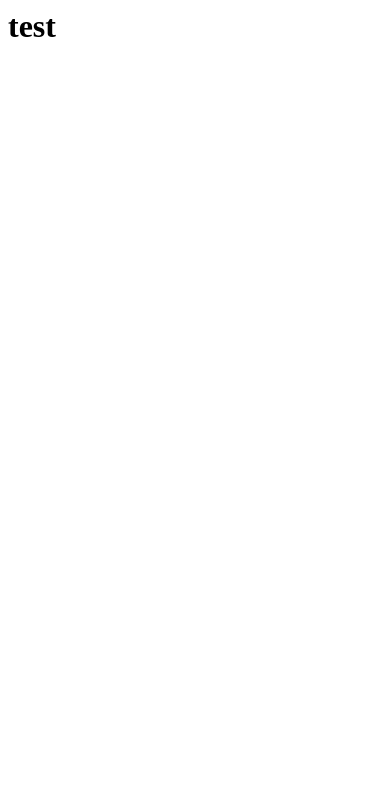
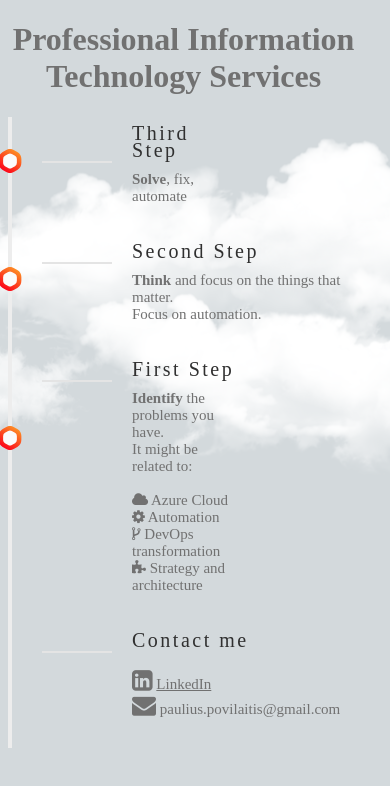
Before and after one commit to pauliuspovilaitis/pauliuspovilaitis, a plain HTML site: page index.html in a window 390 px wide. Drawn offline with Linux system fonts and the light colour scheme.

Commit message:
main commit

```diff
--- /dev/null
+++ b/app.css
@@ -0,0 +1,255 @@
+h1 {
+    text-align: center;
+    color: #717171;
+}
+
+#cloud {
+    height: 90%;
+    width: 90%;
+    background-color: #d3d9dc;
+    background-image: url('img/cloud1.png'), url('img/cloud2.png');
+    background-repeat: repeat-x;
+    animation: 50s para infinite linear;
+}
+
+@keyframes para {
+    100% {
+        background-position: -5000px 20%, -800px 95%, 500px 50%, 1000px 100%, 400px 0;
+    }
+}
+
+@media print {
+    *,
+     :after,
+     :before {
+        color: #000 !important;
+        text-shadow: none !important;
+        background: 0 0 !important;
+        -webkit-box-shadow: none !important;
+        box-shadow: none !important;
+    }
+    img {
+        page-break-inside: avoid;
+    }
+    img {
+        max-width: 100% !important;
+    }
+    p {
+    orphans: 3;
+        widows: 3;
+    }
+}
+
+* {
+    -webkit-box-sizing: border-box;
+    -moz-box-sizing: border-box;
+    box-sizing: border-box;
+}
+
+ :after,
+ :before {
+    -webkit-box-sizing: border-box;
+    -moz-box-sizing: border-box;
+    box-sizing: border-box;
+}
+
+p {
+    margin: 0 0 10px;
+}
+
+a {
+    color: #717171;
+}
+
+@media (min-width:768px) {
+    .container {
+        width: 750px;
+    }
+}
+
+@media (min-width:992px) {
+    .container {
+        width: 970px;
+    }
+}
+
+@media (min-width:1200px) {
+    .container {
+        width: 1170px;
+    }
+}
+
+
+#prototype {
+    background-color: #f4f4f4;
+    color: #717171;
+}
+
+.prototype {
+    width: 50%;
+    position: relative;
+    padding-top: 10px;
+    padding-bottom: 20px;
+}
+
+.prototype img {
+    width: 30px;
+}
+
+.prototype.right {
+    float: right;
+    text-align: left;
+    padding-left: 120px;
+    border-left: 4px solid #ededed;
+}
+
+.prototype.left {
+    float: left;
+    margin-left: 4px;
+    text-align: right;
+    padding-right: 120px;
+    border-right: 4px solid #ededed;
+}
+
+.prototype.right img {
+    position: absolute;
+    top: 29%;
+    left: -17px;
+}
+
+.prototype.left img {
+    position: absolute;
+    top: 29%;
+    right: -16px;
+}
+
+.protoype-marges {
+    height: 130px;
+}
+
+.prototype.left span:after {
+    display: block;
+    position: absolute;
+    content: '';
+    width: 70px;
+    height: 2px;
+    background: #e4e4e4;
+    right: 30px;
+}
+
+.prototype.right span:after {
+    display: block;
+    position: absolute;
+    content: '';
+    width: 70px;
+    height: 2px;
+    background: #e4e4e4;
+    left: 30px;
+}
+
+#prototype span {
+    font-size: 38px;
+    line-height: 0.66;
+    letter-spacing: 2.5px;
+    color: #303030;
+}
+
+ ::-webkit-input-placeholder {
+    font-style: italic;
+    color: rgba(0, 0, 0, 0.27);
+}
+
+ :-moz-placeholder {
+    font-style: italic;
+    color: rgba(0, 0, 0, 0.27);
+}
+
+ ::-moz-placeholder {
+    font-style: italic;
+    color: rgba(0, 0, 0, 0.27);
+}
+
+ :-ms-input-placeholder {
+    font-style: italic;
+    color: rgba(0, 0, 0, 0.27);
+}
+
+@media screen and (max-width: 767px) {
+    #prototype span {
+        font-size: 20px;
+    }
+    .prototype {
+        font-size: 15px;
+    }
+    .prototype {
+        width: 100%;
+        position: relative;
+        padding-top: 10px;
+        padding-bottom: 20px;
+    }
+    .prototype img {
+        width: 24px;
+    }
+    .prototype.right {
+        float: right;
+        text-align: left;
+        padding-left: 120px;
+        border-left: 4px solid #ededed;
+    }
+    .prototype.left {
+        float: right;
+        text-align: left;
+        padding-left: 120px;
+        border-left: 4px solid #ededed;
+        border-right: 0;
+    }
+    .prototype.right img {
+        position: absolute;
+        top: 27%;
+        left: -14px;
+    }
+    .prototype.left img {
+        position: absolute;
+        top: 27%;
+        left: -14px;
+        right: inherit;
+    }
+    .prototype.left span:after {
+        display: block;
+        position: absolute;
+        content: '';
+        width: 70px;
+        height: 2px;
+        background: #e4e4e4;
+        left: 30px;
+    }
+}
+
+ ::-webkit-scrollbar {
+    -webkit-appearance: none;
+    width: 7px;
+}
+
+ ::-webkit-scrollbar-thumb {
+    border-radius: 5px;
+    background-color: rgba(0, 0, 0, .3);
+    -webkit-box-shadow: 0 0 1px rgba(255, 255, 255, .6);
+}
+
+@media only screen and (max-width: 767px) {
+    .protoype-marges {
+        height: 40px;
+    }
+    .container {
+        padding-left: 30px;
+        padding-right: 30px;
+        max-width: 100%;
+    }
+}
+
+@media only screen and (max-width: 480px) {
+    .container {
+        padding-left: 35px;
+        padding-right: 35px;
+    }
+}
--- a/index.html
+++ b/index.html
@@ -1,5 +1,64 @@
-<html>
-  <body>
-    <h1>test</h1>
-  </body>
+<!doctype html>
+<html lang="en">
+
+<head>
+    <meta charset="utf-8">
+    <meta name="viewport" content="width=device-width, initial-scale=1">
+    <title>Paulius Povilaitis</title>
+    <link rel="stylesheet" href="app.css">
+	<link rel="stylesheet" href="https://cdnjs.cloudflare.com/ajax/libs/font-awesome/4.7.0/css/font-awesome.min.css">
+</head>
+
+<body id="cloud">
+    <h1>Professional Information Technology Services</h1>
+    <div id="prototype">
+        <div class="prototype-container">
+            <div class="prototype left">
+                <span>Third Step</span>
+				<p></p>
+                <p><b>Solve</b>, fix, automate</p>
+                <img src="img/hex.svg" alt="hex">
+            </div>
+            <div class="prototype right">
+                <img src="img/hex.svg" alt="hex">
+                <span>Second Step</span>
+				<p></p>
+                <p><b>Think</b> and focus on the things that matter.
+				<br> Focus on automation.
+				</p>
+
+
+
+
+
+            </div>
+            <div class="prototype left">
+                <span>First Step</span>
+				<p></p>
+                <p><b>Identify</b> the problems you have.
+                    <br>It might be related to: <br>
+                    <br><i class='fa'>&#xf0c2;</i> Azure Cloud
+					<br><i class='fa'>&#xf013;</i> Automation
+                    <br><i class='fa'>&#xf126;</i> DevOps transformation
+                    <br><i class='fa'>&#xf12e;</i> Strategy and architecture
+                </p>
+                <img src="img/hex.svg" alt="hex">
+            </div>
+
+        </div>
+
+
+
+        <div class="prototype right">
+			<span>Contact me</span>
+            <p>
+			<br>
+			<i style="font-size:24px" class="fa">&#xf08c;</i>
+            <a href='https://linkedin.com/in/pauliuspovilaitis'>LinkedIn </a> <br>
+			<i style="font-size:24px" class="fa">&#xf0e0;</i> &#112;&#097;&#117;&#108;&#105;&#117;&#115;&#046;&#112;&#111;&#118;&#105;&#108;&#097;&#105;&#116;&#105;&#115;&#064;&#103;&#109;&#097;&#105;&#108;&#046;&#099;&#111;&#109;
+			</p>
+        </div>
+    </div>
+</body>
+
 </html>
```
Also changed, not shown: img/cloud1.png (added), img/cloud2.png (added), img/hex.svg (added), 1 other file.
